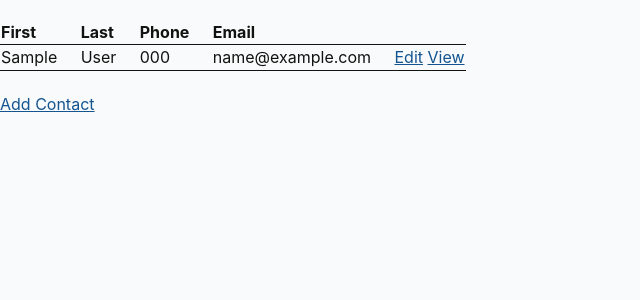
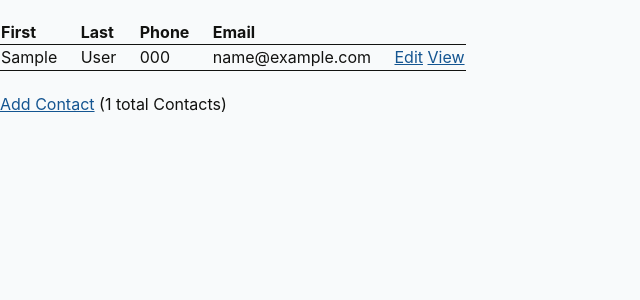
Before and after one commit to lewoudar/htmx_contact, a Django app: page /contact/ in a window 1280 px wide. Shown: the part 263-563 px from the top of the page, without its empty margins (0-640 px from the left). Run offline with Django 4.2, Linux system fonts and the light colour scheme; tables that the repository leaves empty hold one stand-in row (values such as "Sample post").

Commit message:
feat: implemented "lazy loading" strategy to count contacts

```diff
--- a/contact/templates/contact/index.html
+++ b/contact/templates/contact/index.html
@@ -22,11 +22,14 @@
         </tr>
         </thead>
         <tbody>
-            {% include 'contact/rows.html' %}
+        {% include 'contact/rows.html' %}
         </tbody>
     </table>
 
     <p>
         <a href="{% url 'contact:create' %}">Add Contact</a>
+        <span data-hx-get="{% url 'contact:count' %}" data-hx-trigger="load">
+            <span class="htmx-indicator">Counting contacts...</span>
+        </span>
     </p>
 {% endblock %}
--- a/contact/urls.py
+++ b/contact/urls.py
@@ -9,4 +9,5 @@ urlpatterns = [
     path('<int:contact_id>/', views.ReadDeleteContact.as_view(), name='show-delete'),
     path('<int:contact_id>/edit/', views.ContactEdit.as_view(), name='edit'),
     path('email/', views.check_email, name='check-email'),
+    path('count/', views.contact_count, name='count')
 ]
--- a/contact/views.py
+++ b/contact/views.py
@@ -1,7 +1,7 @@
 from django.contrib import messages
 from django.core.paginator import Paginator
 from django.db.models import Q
-from django.http import HttpResponseRedirect, HttpRequest
+from django.http import HttpResponseRedirect, HttpRequest, HttpResponse
 from django.shortcuts import get_object_or_404, redirect, render
 from django.urls import reverse
 from django.views import View
@@ -41,6 +41,11 @@ def index(request: HtmxHttpRequest):
     page = int(request.GET.get('page', '1'))
     page_obj = paginator.get_page(page)
     return render(request, template, {'page_obj': page_obj})
+
+
+def contact_count(request):
+    count = Contact.objects.count()
+    return HttpResponse(f'({count} total Contacts)')
 
 
 class ContactCreate(View):
```
